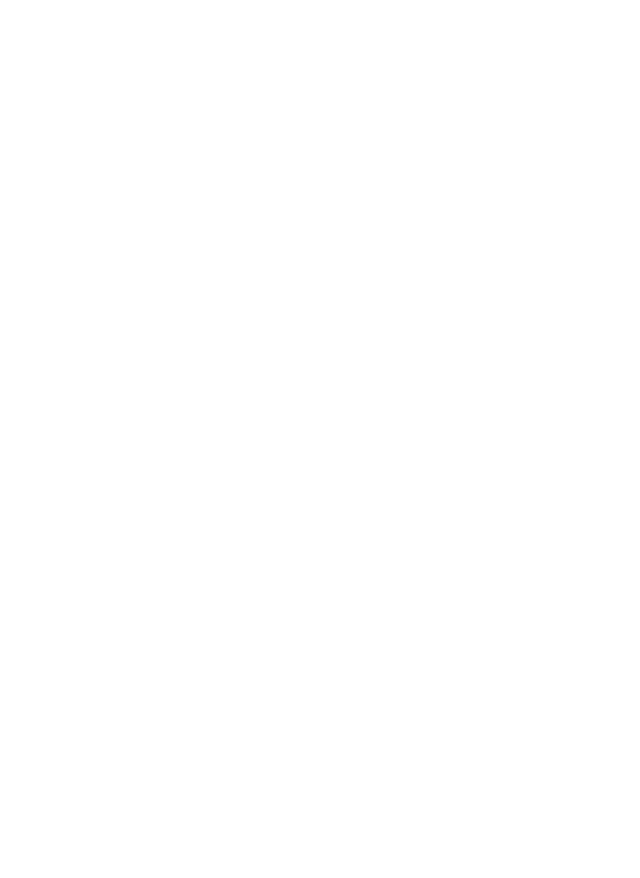
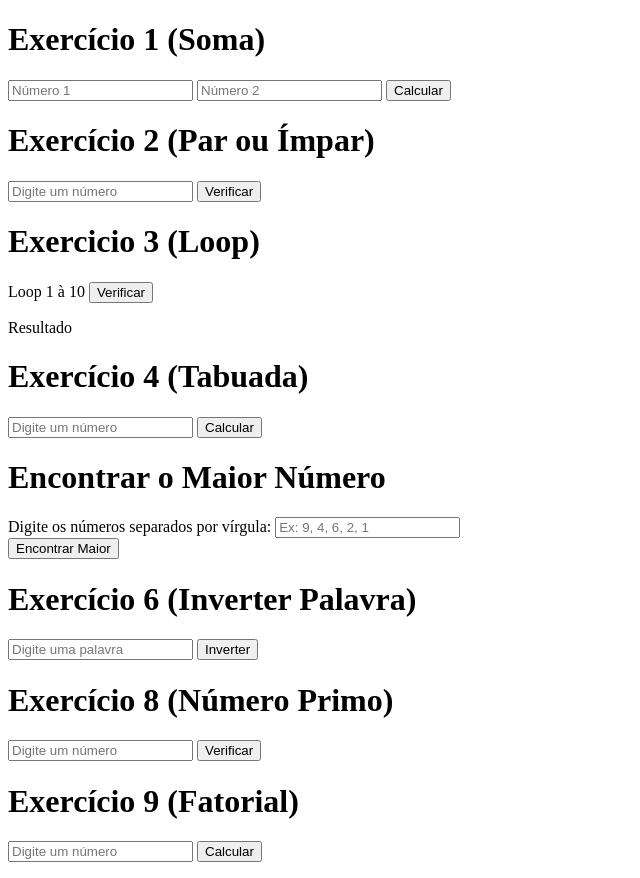
Before and after one commit to moonlitmagics/maratona-js-141, a plain HTML site: page index.html in a window 1280 px wide. Shown: the whole page, without its empty margins (0-640 px from the left). Before the commit the page ends 800 px from the top, so only its background shows below. Drawn offline with Linux system fonts and the light colour scheme.

Commit message:
Subindo exercicios

```diff
--- a/index.html
+++ b/index.html
@@ -8,7 +8,67 @@
 </head>
 
 <body>
-    <script src="./script.js"></script>
+
+    <form>
+        <h1>Exercício 1 (Soma)</h1>
+        <input type="number" id="n1" placeholder="Número 1" />
+        <input type="number" id="n2" placeholder="Número 2" />
+        <button type="button" onclick="somar()">Calcular</button>
+        <p id="result"></p>
+    </form>
+
+    <h1>Exercício 2 (Par ou Ímpar)</h1>
+        <input type="number" id="n3" placeholder="Digite um número" />
+        <button type="button" onclick="verificar()">Verificar</button>
+        <p id="result1"></p>
+    </form>
+
+    <form>
+        <h1>Exercicio 3 (Loop)</h1>
+        <label for="number"> Loop 1 à 10 </label>
+        <input type="button" value="Verificar" onclick="loop()" />
+        <p id="result2">Resultado</p>
+    </form>
+
+    <form>
+        <h1>Exercício 4 (Tabuada)</h1>
+        <input type="number" id="n5" placeholder="Digite um número" />
+        <button type="button" onclick="tabuada()">Calcular</button>
+        <p id="result3" style="white-space: pre;"></p>
+    </form>
+
+    <form>
+        <h1>Encontrar o Maior Número</h1>
+        <label for="numeros">Digite os números separados por vírgula:</label>
+        <input type="text" id="numeros" placeholder="Ex: 9, 4, 6, 2, 1" />
+        <br />
+        <input type="button" value="Encontrar Maior" onclick="maiorNumero()" />
+        <p id="result4"></p>
+    </form>
+
+    <form>
+        <h1>Exercício 6 (Inverter Palavra)</h1>
+        <input type="text" id="palavra" placeholder="Digite uma palavra" />
+        <button type="button" onclick="inverterPalavra()">Inverter</button>
+        <p id="result5"></p>
+    </form>
+
+    <form>
+        <h1>Exercício 8 (Número Primo)</h1>
+        <input type="number" id="n7" placeholder="Digite um número" />
+        <button type="button" onclick="numeroPrimo()">Verificar</button>
+        <p id="result7"></p>
+    </form>
+
+    <form>
+        <h1>Exercício 9 (Fatorial)</h1>
+        <input type="number" id="n8" placeholder="Digite um número" />
+        <button type="button" onclick="fatorial()">Calcular</button>
+        <p id="result8"></p>
+    </form>
+
+
+    <script src="script.js"></script>
 </body>
 
 </html>
--- a/script.js
+++ b/script.js
@@ -3,72 +3,153 @@ Descrição:
 Peça ao usuário dois números e exiba a soma deles.
 Tarefas:
 Crie uma função soma que receba dois números como parâmetros.
-Exiba o resultado no console ou em um alert.
+Exiba o resultado no console ou em um alert.*/
 
-2. Verificação de Par ou Ímpar
+function somar() {
+    const n1 = parseFloat(document.getElementById('n1').value);
+    const n2 = parseFloat(document.getElementById('n2').value);
+    const result = n1 + n2;
+    document.getElementById('result').innerText = `Resultado: ${result}`;
+}
+
+/*2. Verificação de Par ou Ímpar
 Descrição:
 Peça ao usuário um número e diga se ele é par ou ímpar.
 Tarefas:
 Crie uma função que receba um número.
 Verifique se o número é divisível por 2.
-Exiba no console "O número é par" ou "O número é ímpar".
+Exiba no console "O número é par" ou "O número é ímpar".*/
 
-3. Contagem de Números
+function verificar(n3) {
+    var n3 = document.getElementById('n3').value;
+    var num3 = Number.parseFloat(n3);
+
+
+    if (num3 % 2 === 0){
+        var result = "Par";
+    }
+    if (num3 %2 !== 0){
+        var result = "Impar";
+    }
+
+    var resultado = document.getElementById('result1');
+    resultado.innerHTML = result;
+
+    console.log(resultado)
+  }
+
+/*3. Contagem de Números
 Descrição:
 Exiba os números de 1 a 10 usando um loop.
 Tarefas:
 Utilize um loop for para imprimir os números no console.
-Modifique o exercício para usar um while.
+Modifique o exercício para usar um while.*/
 
-4. Tabuada de um Número
+var num4 = '';
+function loop(){
+    for (var i = 1; i <= 10; i++) {
+       num4 += i;
+      }
+
+    document.getElementById("result2").innerHTML = num4;
+
+}
+
+/*4. Tabuada de um Número
 Descrição:
 Crie uma tabuada para um número informado pelo usuário.
 Tarefas:
 Peça ao usuário um número.
 Use um loop for para multiplicar o número de 1 a 10.
-Exiba o resultado no console.
+Exiba o resultado no console.*/
 
-5. Encontrar o Maior Número em uma Lista
+function tabuada() {
+    const n5 = parseFloat(document.getElementById('n5').value);
+    let output = "";
+    for (let i = 1; i <= 10; i++) {
+        output += `${n5} x ${i} = ${n5 * i}\n`;
+    }
+    document.getElementById('result3').innerText = output;
+}
+
+/*5. Encontrar o Maior Número em uma Lista
 Descrição:
 Dado um array de números, encontre o maior valor.
 Tarefas:
 Crie um array como [3, 7, 2, 9, 5].
 Use um loop para comparar os números e encontrar o maior.
-Exiba o maior número no console.
+Exiba o maior número no console.*/
 
-6. Inverter uma Palavra
+function maiorNumero() {
+    const numeros = document.getElementById('numeros').value.split(',').map(Number);
+    let maior = numeros[0];
+    for (let num of numeros) {
+        if (num > maior) maior = num;
+    }
+    document.getElementById('result4').innerText = `Maior número: ${maior}`;
+}
+
+/*6. Inverter uma Palavra
 Descrição:
 Peça ao usuário uma palavra e exiba-a invertida.
 Tarefas:
 Crie uma função que receba uma string.
 Converta a string para um array com o método split.
-Inverta a ordem com o método reverse e transforme novamente em string com join.
+Inverta a ordem com o método reverse e transforme novamente em string com join.*/
 
-7. Soma de Elementos de um Array
+function inverterPalavra() {
+    const palavra = document.getElementById('palavra').value;
+    const invertida = palavra.split("").reverse().join("");
+    document.getElementById('result5').innerText = `Palavra invertida: ${invertida}`;
+}
+
+/*7. Soma de Elementos de um Array
 Descrição:
 Calcule a soma dos elementos de um array.
 Tarefas:
 Crie um array como [1, 2, 3, 4, 5].
 Use um loop ou o método reduce para somar os valores.
-Exiba o resultado no console.
+Exiba o resultado no console.*/
 
-8. Número Primo
+/*8. Número Primo
 Descrição:
 Verifique se um número informado pelo usuário é primo.
 Tarefas:
 Crie uma função que receba um número.
 Verifique se ele é divisível apenas por 1 e por ele mesmo.
-Exiba "É primo" ou "Não é primo".
+Exiba "É primo" ou "Não é primo".*/
 
-9. Fatorial de um Número
+function numeroPrimo() {
+    const n7 = parseInt(document.getElementById('n7').value);
+    let isPrimo = n7 > 1;
+    for (let i = 2; i <= Math.sqrt(n7); i++) {
+        if (n7 % i === 0) {
+            isPrimo = false;
+            break;
+        }
+    }
+    const result = isPrimo ? "É primo" : "Não é primo";
+    document.getElementById('result7').innerText = `Resultado: ${result}`;
+}
+
+/*9. Fatorial de um Número
 Descrição:
 Calcule o fatorial de um número informado pelo usuário.
 Tarefas:
 Crie uma função que receba um número.
 Use um loop para multiplicar os números de 1 até o número informado.
-Exiba o resultado no console.
+Exiba o resultado no console.*/
 
-10. Verificar Palíndromo
+function fatorial() {
+    const n8 = parseInt(document.getElementById('n8').value);
+    let fatorial = 1;
+    for (let i = 1; i <= n8; i++) {
+        fatorial *= i;
+    }
+    document.getElementById('result8').innerText = `Fatorial: ${fatorial}`;
+}
+
+/*10. Verificar Palíndromo
 Descrição:
 Verifique se uma palavra informada pelo usuário é um palíndromo (lê-se igual de trás para frente).
 Tarefas:
```
